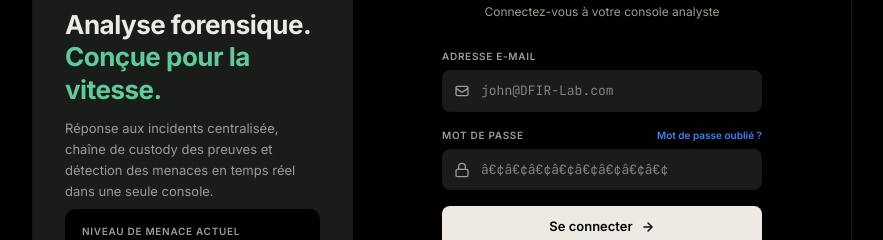
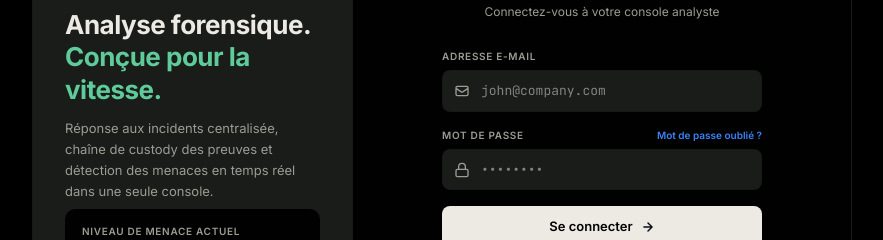
Before and after one commit to Airkid29/DIFR-Project, a React (Vite) app in the folder frontend/: page /login in a window 1280 px wide. Shown: the part 260-500 px from the top of the page, without its empty margins (198-1081 px from the left). Built offline with nearby package versions, Linux system fonts and the light colour scheme; no server answers.

Commit message:
MAJ du systeme de conneion, register et parametres, 1st step

```diff
--- a/frontend/src/pages/Login.tsx
+++ b/frontend/src/pages/Login.tsx
@@ -101,7 +101,7 @@ export default function Login() {
               type="email"
               value={email}
               onChange={(e) => setEmail(e.target.value)}
-              placeholder="john@DFIR-Lab.com"
+              placeholder="john@company.com"
               style={authStyles.fieldInput}
               disabled={loading}
               required
@@ -119,7 +119,7 @@ export default function Login() {
               type="password"
               value={password}
               onChange={(e) => setPassword(e.target.value)}
-              placeholder="â€¢â€¢â€¢â€¢â€¢â€¢â€¢â€¢"
+              placeholder="••••••••"
               style={authStyles.fieldInput}
               disabled={loading}
               required
--- a/frontend/src/pages/Register.tsx
+++ b/frontend/src/pages/Register.tsx
@@ -139,7 +139,7 @@ export default function Register() {
                   type="text"
                   value={organizationName}
                   onChange={(e) => setOrganizationName(e.target.value)}
-                  placeholder="Acme Security SAS"
+                  placeholder="Cyber Defense Africa (CDA)"
                   style={authStyles.fieldInput}
                   disabled={loading}
                   required
@@ -157,19 +157,19 @@ export default function Register() {
           <div style={authStyles.fieldLabel}>{t("common.email")}</div>
           <div style={authStyles.fieldWrap}>
             <FieldIcon path="M3 8l7.89 5.26a2 2 0 002.22 0L21 8M5 19h14a2 2 0 002-2V7a2 2 0 00-2-2H5a2 2 0 00-2 2v10a2 2 0 002 2z" />
-            <input type="email" value={email} onChange={(e) => setEmail(e.target.value)} placeholder="john@DFIR-Lab.com" style={authStyles.fieldInput} disabled={loading} required />
+            <input type="email" value={email} onChange={(e) => setEmail(e.target.value)} placeholder="john@company.com" style={authStyles.fieldInput} disabled={loading} required />
           </div>
 
           <div style={authStyles.fieldLabel}>{t("common.password")}</div>
           <div style={authStyles.fieldWrap}>
             <FieldIcon path="M17 11V7a5 5 0 00-10 0v4M5 11h14a2 2 0 012 2v7a2 2 0 01-2 2H5a2 2 0 01-2-2v-7a2 2 0 012-2z" />
-            <input type="password" value={password} onChange={(e) => setPassword(e.target.value)} placeholder="â€¢â€¢â€¢â€¢â€¢â€¢â€¢â€¢" style={authStyles.fieldInput} disabled={loading} required />
+            <input type="password" value={password} onChange={(e) => setPassword(e.target.value)} placeholder="••••••••" style={authStyles.fieldInput} disabled={loading} required />
           </div>
 
           <div style={authStyles.fieldLabel}>{t("common.confirmPassword")}</div>
           <div style={authStyles.fieldWrap}>
             <FieldIcon path="M17 11V7a5 5 0 00-10 0v4M5 11h14a2 2 0 012 2v7a2 2 0 01-2 2H5a2 2 0 01-2-2v-7a2 2 0 012-2z" />
-            <input type="password" value={confirmPassword} onChange={(e) => setConfirmPassword(e.target.value)} placeholder="â€¢â€¢â€¢â€¢â€¢â€¢â€¢â€¢" style={authStyles.fieldInput} disabled={loading} required />
+            <input type="password" value={confirmPassword} onChange={(e) => setConfirmPassword(e.target.value)} placeholder="••••••••" style={authStyles.fieldInput} disabled={loading} required />
           </div>
 
           <button type="submit" style={authStyles.btnPrimary} disabled={loading}>
--- a/frontend/src/pages/Settings.tsx
+++ b/frontend/src/pages/Settings.tsx
@@ -223,11 +223,11 @@ export default function Settings() {
                 </div>
                 <div style={s.formGroup}>
                   <label style={s.label}>{t("settings.virustotalApiKey")}</label>
-                  <input type="password" style={s.input} placeholder="â€¢â€¢â€¢â€¢â€¢â€¢â€¢â€¢â€¢â€¢â€¢â€¢â€¢â€¢â€¢â€¢â€¢â€¢â€¢â€¢" value={virusTotalKey} onChange={(e) => setVirusTotalKey(e.target.value)} />
+                  <input type="password" style={s.input} placeholder="••••••••••••••••â€¢â€¢â€¢â€¢" value={virusTotalKey} onChange={(e) => setVirusTotalKey(e.target.value)} />
                 </div>
                 <div style={s.formGroup}>
                   <label style={s.label}>{t("settings.otxApiKey")}</label>
-                  <input type="password" style={s.input} placeholder="â€¢â€¢â€¢â€¢â€¢â€¢â€¢â€¢â€¢â€¢â€¢â€¢â€¢â€¢â€¢â€¢â€¢â€¢â€¢â€¢" value={otxKey} onChange={(e) => setOtxKey(e.target.value)} />
+                  <input type="password" style={s.input} placeholder="••••••••••••••••â€¢â€¢â€¢â€¢" value={otxKey} onChange={(e) => setOtxKey(e.target.value)} />
                 </div>
                 <div style={s.formGroup}>
                   <label style={s.label}>Global Slack Webhook URL</label>
```
